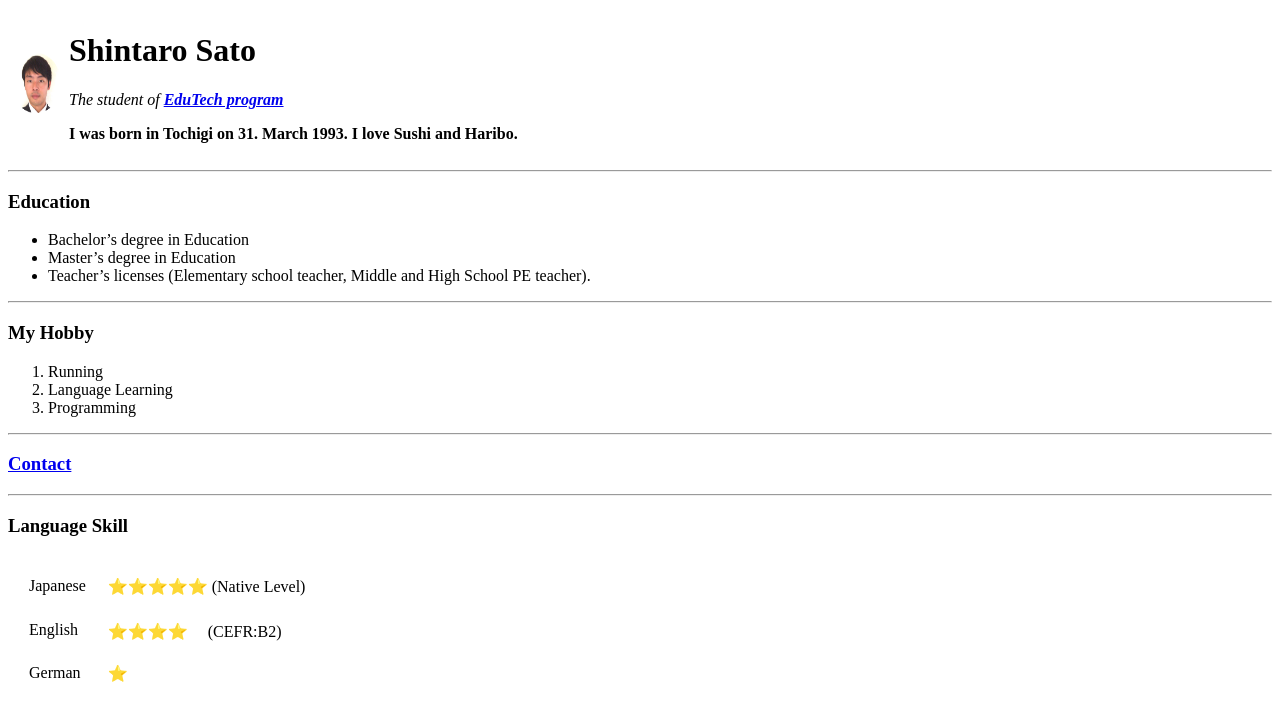
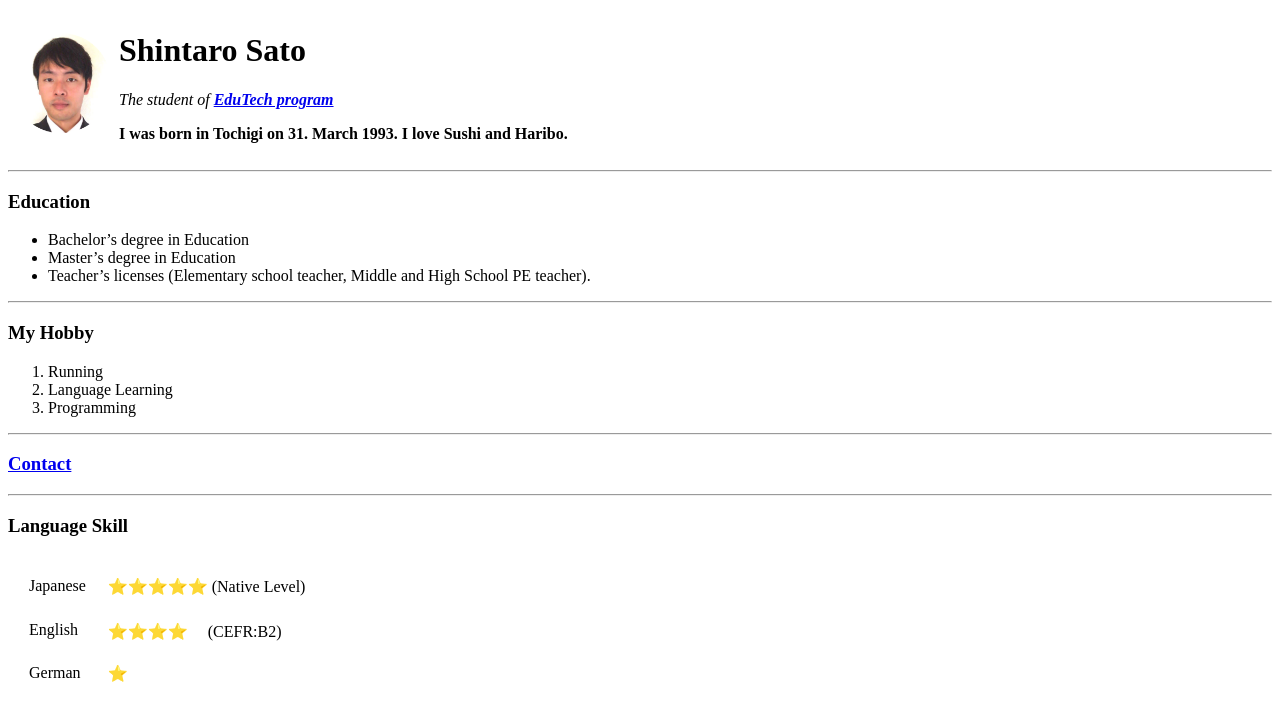
Before and after one commit to sushitarou19930331/CV, a plain HTML site: page index.html in a window 1280 px wide. Drawn offline with Linux system fonts and the light colour scheme.

Commit message:
Update index.html

```diff
--- a/index.html
+++ b/index.html
@@ -8,7 +8,7 @@
 
  <table>
     <tr>
-      <td><img src="image/IMG_0943-modified.png" alt="profile photo" width="50" height="60"><td>
+      <td><img src="image/IMG_0943-modified.png" alt="profile photo" width="100" height="100"><td>
       <td><h1>Shintaro Sato</h1>
        <p><em>The student of <strong><a href="https://edutech.uni-saarland.de/#">EduTech program</a></em></p>
        <p>I was born in Tochigi on 31. March 1993. I love Sushi and Haribo.</p>
```
